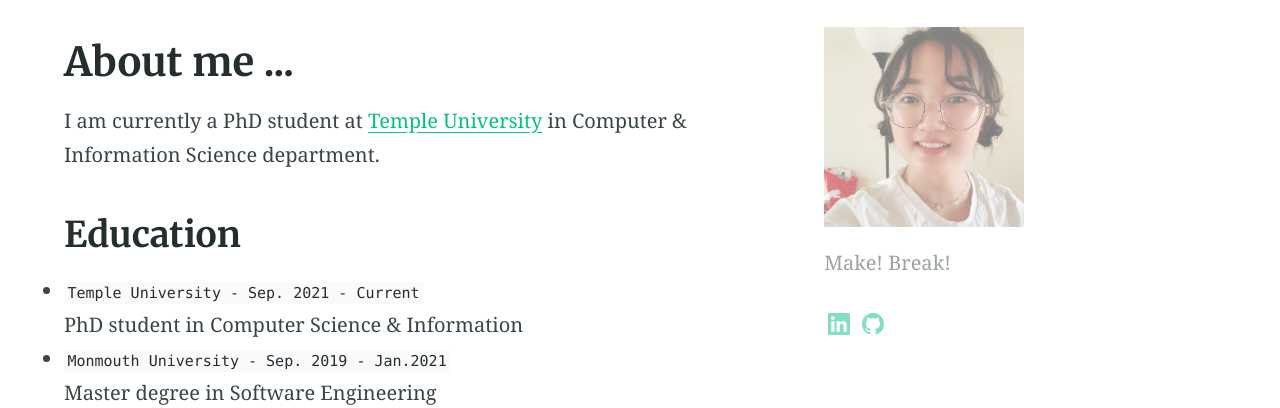
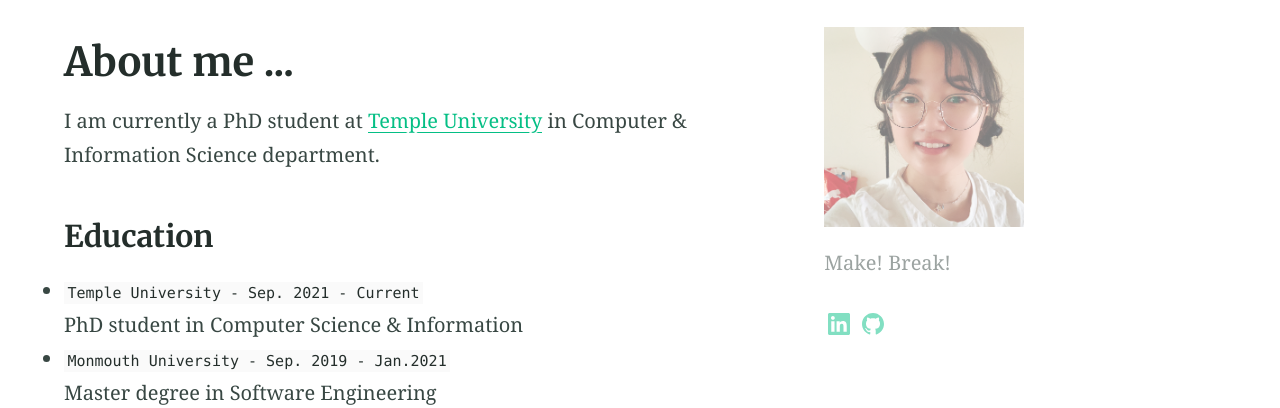
Before and after one commit to lanfangping/lanfangping.github.io, a Jekyll site: the page built from index.md, in a window 1280 px wide. Shown: the part 408-816 px from the top of the page. Built offline with Jekyll 4.4.1, drawn with Linux system fonts in a browser that asks for light colours.

```diff
--- a/index.md
+++ b/index.md
@@ -12,7 +12,7 @@ I am currently a PhD student at [Temple University](https://www.temple.edu/) in
 
 <!-- {% include button.html text="Fork it" icon="github" link="https://github.com/daviddarnes/alembic" color="#0366d6" %} {% include button.html text="Buy me a coffee ☕️" link="https://buymeacoffee.com/daviddarnes#support" color="#f68140" %} {% include button.html text="Tweet it" icon="twitter" link="https://twitter.com/intent/tweet/?url=https://alembic.darn.es&text=Alembic%20-%20A%20Jekyll%20boilerplate%20theme&via=DavidDarnes" color="#0d94e7" %} {% include button.html text="Install Alembic ⚗️" link="https://github.com/daviddarnes/alembic#installation" %} -->
 
-## Education
+### Education
 
 - `Temple University - Sep. 2021 - Current`
 
```
